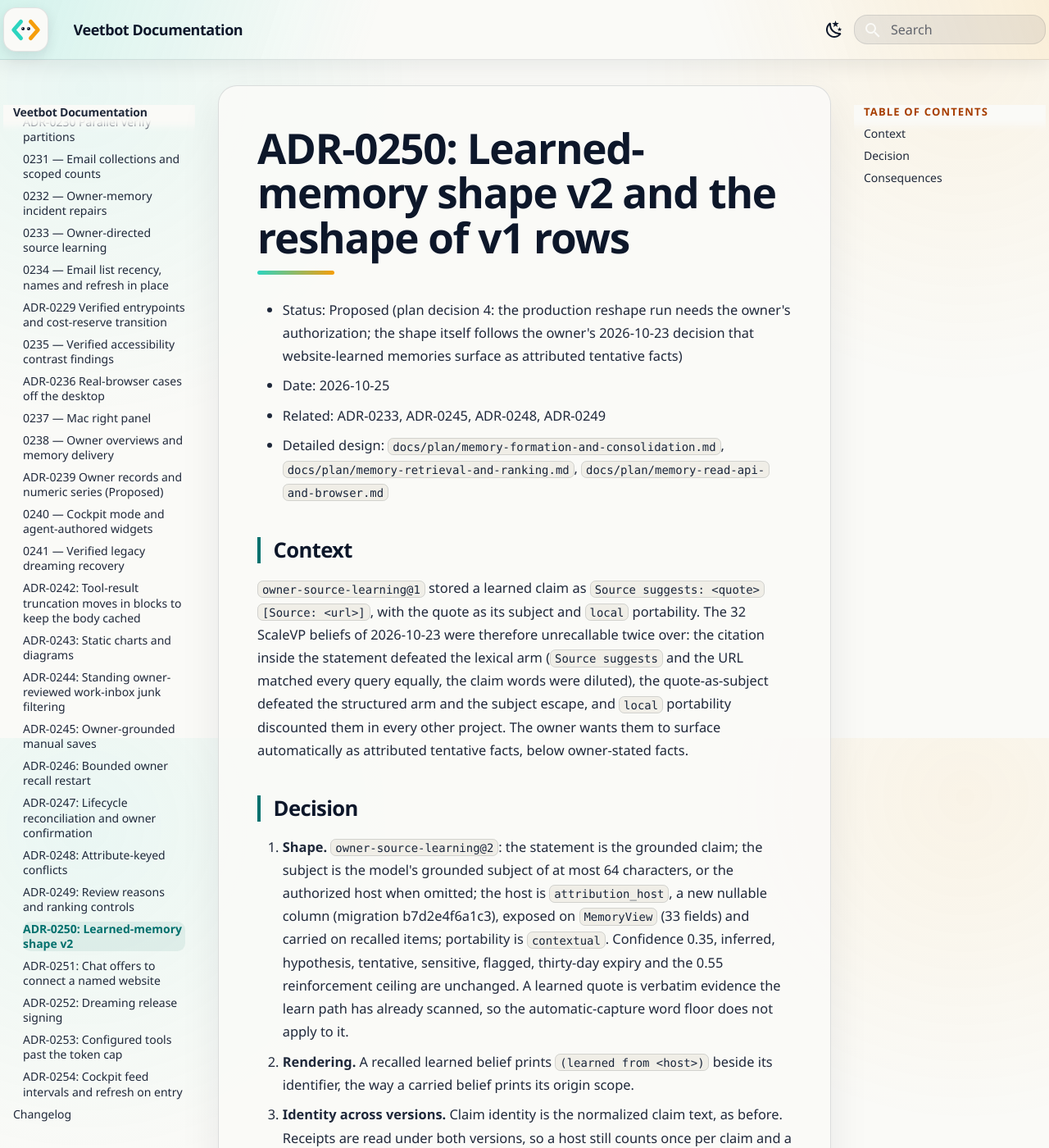
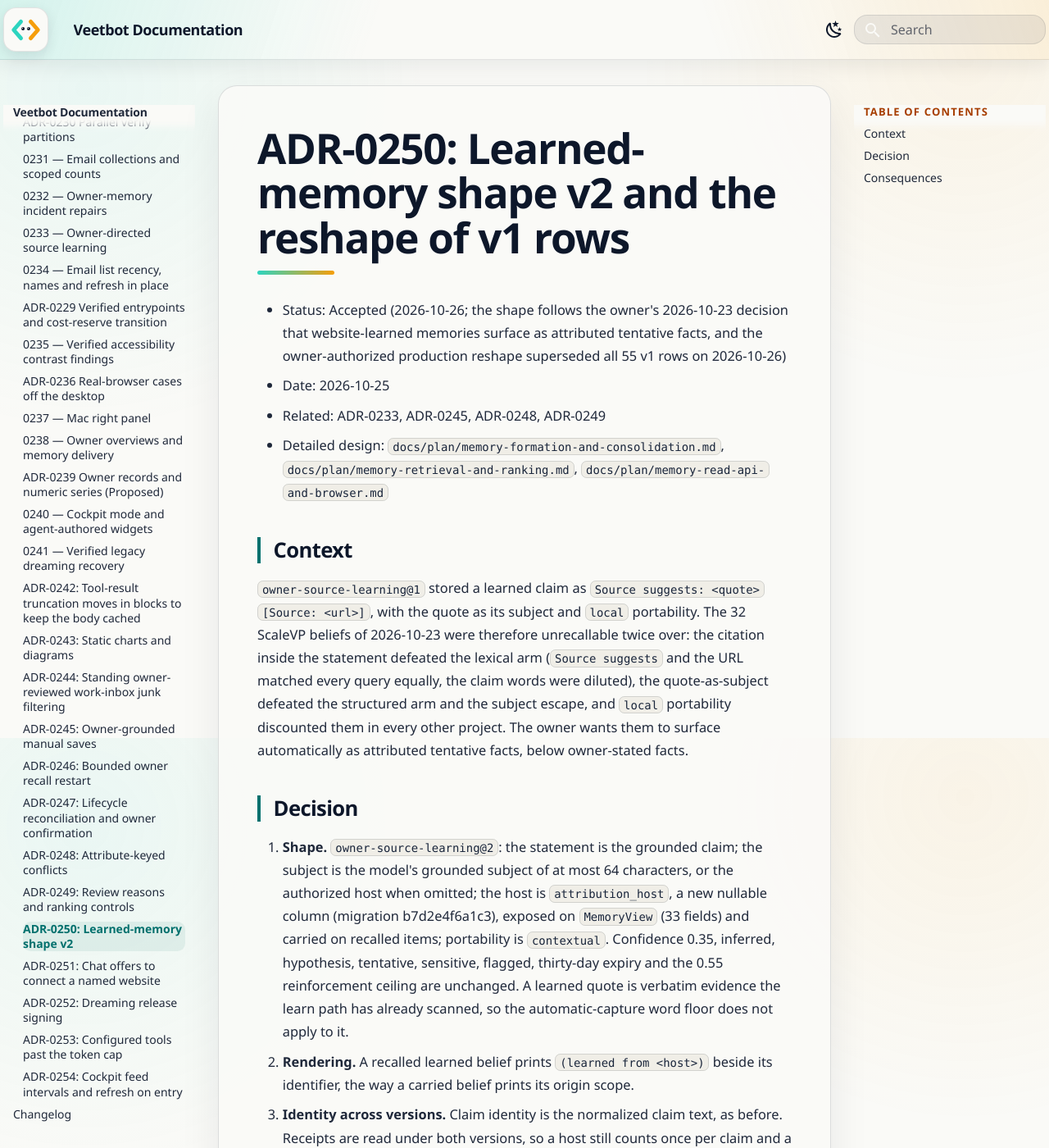
Before and after one commit to avitus/veetbot, an MkDocs documentation site: the page built from docs/adr/0250-learned-memory-shape-v2.md, in a window 1280 px wide and 1400 px high. Shown: the whole window at 82% size. Built offline with MkDocs 1.6.1 and Material for MkDocs 9.7.7, drawn with Linux system fonts in a browser that asks for light colours; some of the changed text lies outside the part shown.

Commit message:
Accept ADR-0247, ADR-0249 and ADR-0250; record the production repair runs
The owner accepted the lifecycle table (with gate 12's "unused"
redefinition), the two ranking controls with the ordering invariant and
one-third cap, and the learned-memory shape v2 on 2026-10-26. The same
day the owner-authorized production runs completed: reconcile-conflicts
cleared 9 of 10 pairs (all seven home-address links), reshape superseded
all 55 owner-source-learning@1 rows, and confirm restored the CEO list and
Matthew Scullion beliefs. ADR-0249's policy-version bump stays open.

Completion report
- Files changed: docs/adr/0247, 0248, 0249, 0250 (status and run records)
- Behavior implemented: none (documentation only)
- Reading lane: C (diff-derived minimum C)
- Tests and checks: make docs-check passed (9 s wall clock, single stage)
- Red test: not applicable, no behavior change
- Documentation updated: the four ADRs above
- Acceptance criteria: owner acceptance recorded; production run outcomes
  from the CLI results and a read-only verification query
- Known limitations: retrieval label bump (ADR-0249 point 4) not done
- Deviations from the engineering plan: none
- ADRs created or proposed: none; three moved from Proposed to Accepted

Reading-Lane: C

Co-Authored-By: Claude Opus 5.5 <noreply@anthropic.com>
Glen-Conversation: dd03fbc7-ff1c-4ee6-af77-939ea61d3a56

```diff
--- a/docs/adr/0250-learned-memory-shape-v2.md
+++ b/docs/adr/0250-learned-memory-shape-v2.md
@@ -1,8 +1,9 @@
 # ADR-0250: Learned-memory shape v2 and the reshape of v1 rows
 
-- Status: Proposed (plan decision 4: the production reshape run needs the
-  owner's authorization; the shape itself follows the owner's 2026-10-23
-  decision that website-learned memories surface as attributed tentative facts)
+- Status: Accepted (2026-10-26; the shape follows the owner's 2026-10-23
+  decision that website-learned memories surface as attributed tentative
+  facts, and the owner-authorized production reshape superseded all 55 v1
+  rows on 2026-10-26)
 - Date: 2026-10-25
 - Related: ADR-0233, ADR-0245, ADR-0248, ADR-0249
 - Detailed design: `docs/plan/memory-formation-and-consolidation.md`,
@@ -46,8 +47,8 @@ tentative facts, below owner-stated facts.
    formation from the same source events, confidence and expiry, links the
    same sources, marks the @1 row `superseded` with `superseded_by`, and
    leaves receipts to follow. A dry run counts and writes nothing. The
-   production run (55 rows on 2026-10-23) needs the owner's authorization;
-   the fallback is expiry on 2026-11-20/21 and re-learning.
+   owner-authorized production run on 2026-10-26 examined and reshaped all
+   55 rows, after a dry run with the same counts.
 
 ## Consequences
 
```
Also changed, not shown: docs/adr/0247-lifecycle-reconciliation-and-owner-confirmation.md (+4 -3 lines), docs/adr/0248-attribute-keyed-conflicts.md (+5 -3 lines), docs/adr/0249-review-reasons-and-ranking-controls.md (+3 -3 lines).
